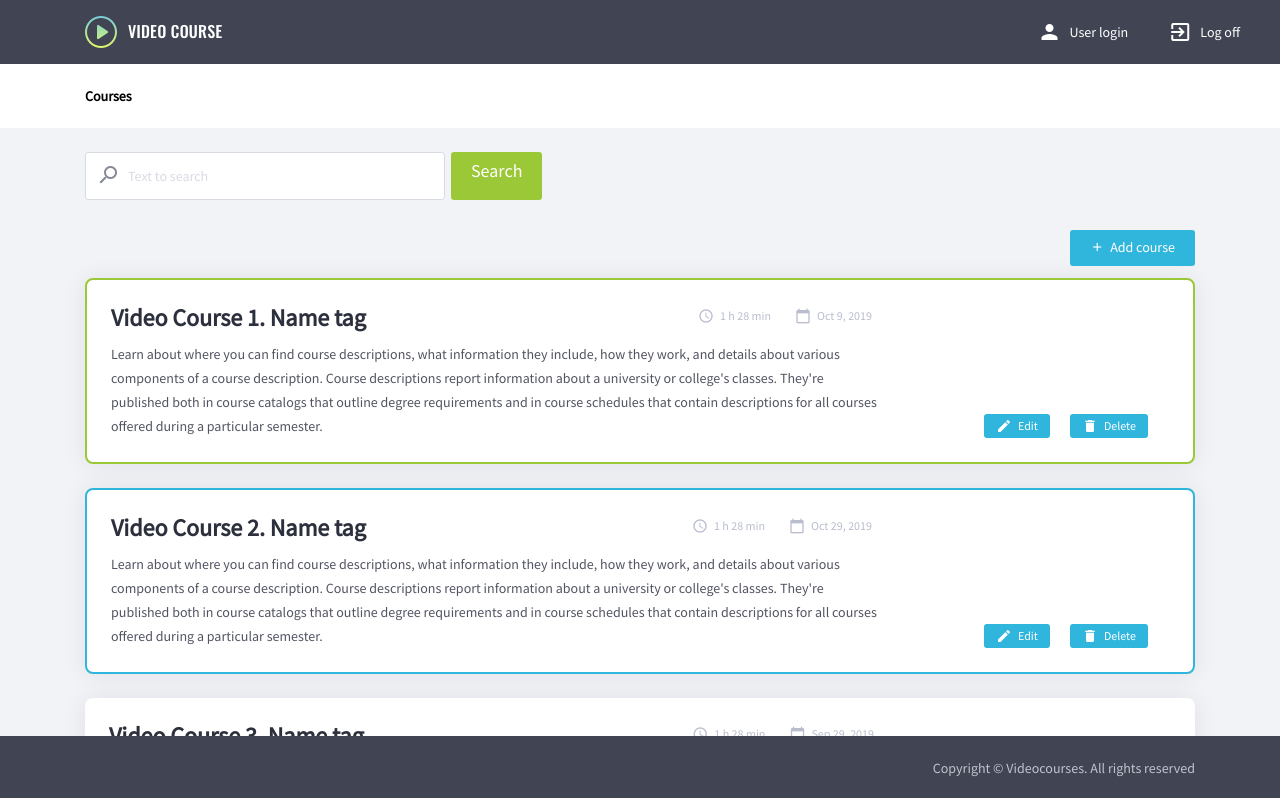
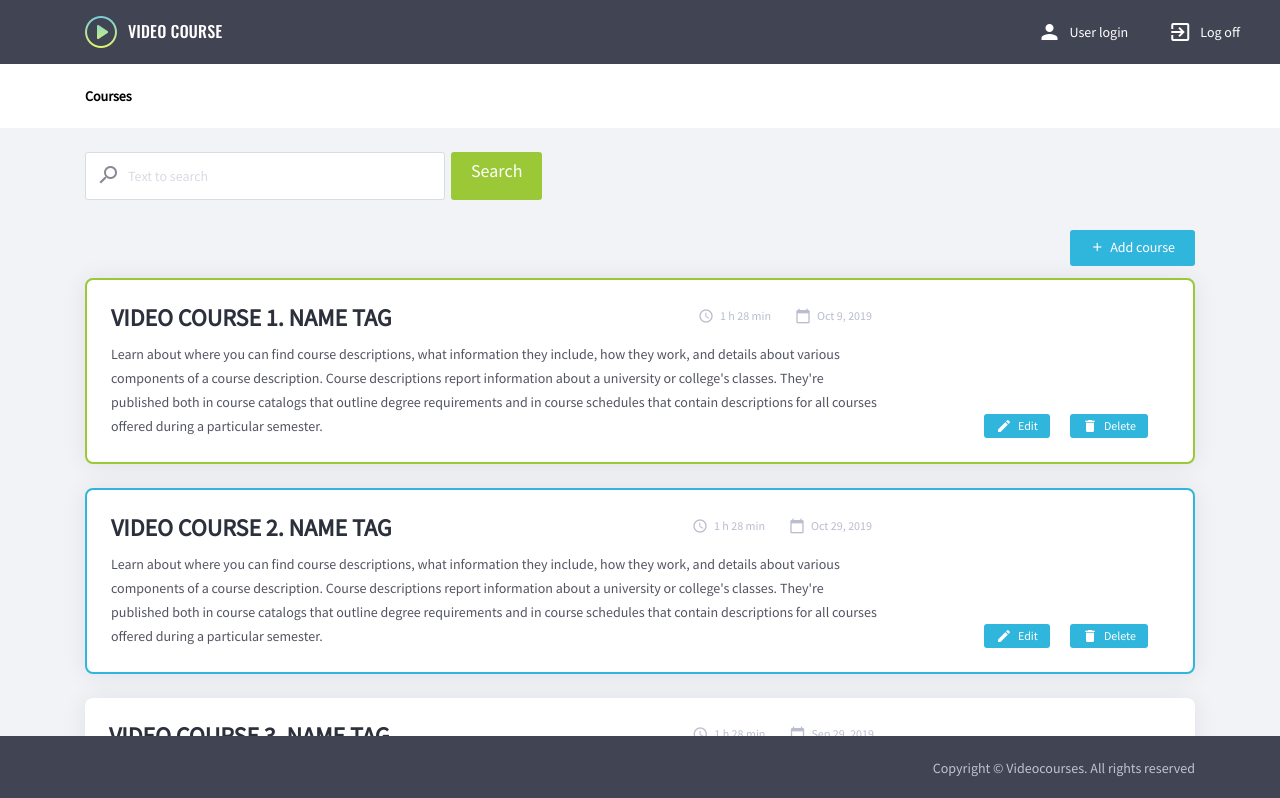
Before and after one commit to OlenaPotiatynyk/angular_mentoring_homework, an Angular app: page / in a window 1280 px wide. Shown: the top 798 px of the page. Built offline with nearby package versions, Linux system fonts and the light colour scheme.

Commit message:
add build-in pipe to uppercase course title

```diff
--- a/src/app/courses/course-item/course-item.component.html
+++ b/src/app/courses/course-item/course-item.component.html
@@ -1,7 +1,7 @@
 <article class="item">
   <div class="left-column">
     <div class="header">
-      <h2 class="title">{{item.title}}</h2>
+      <h2 class="title">{{item.title | uppercase}}</h2>
       <div class="time-info">
         <button class="button button_s">
           <i class="material-icons">
```
